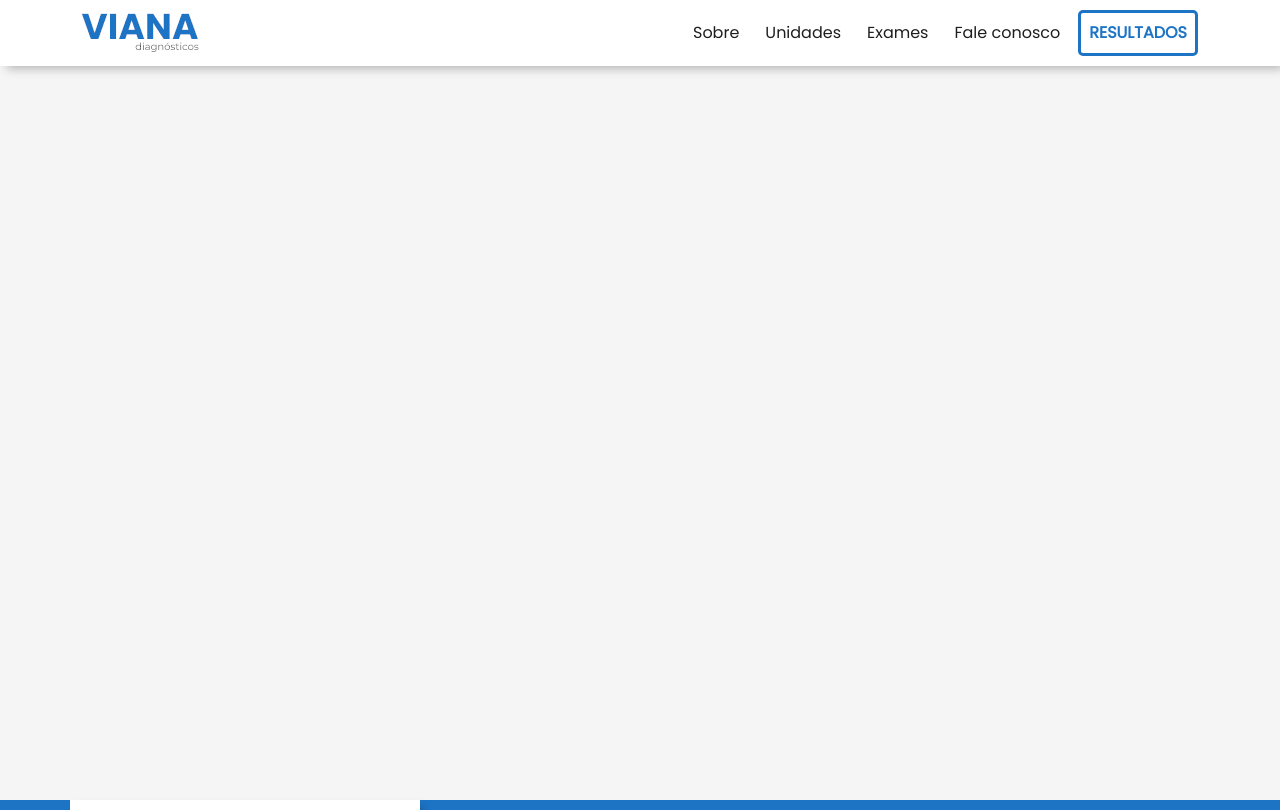
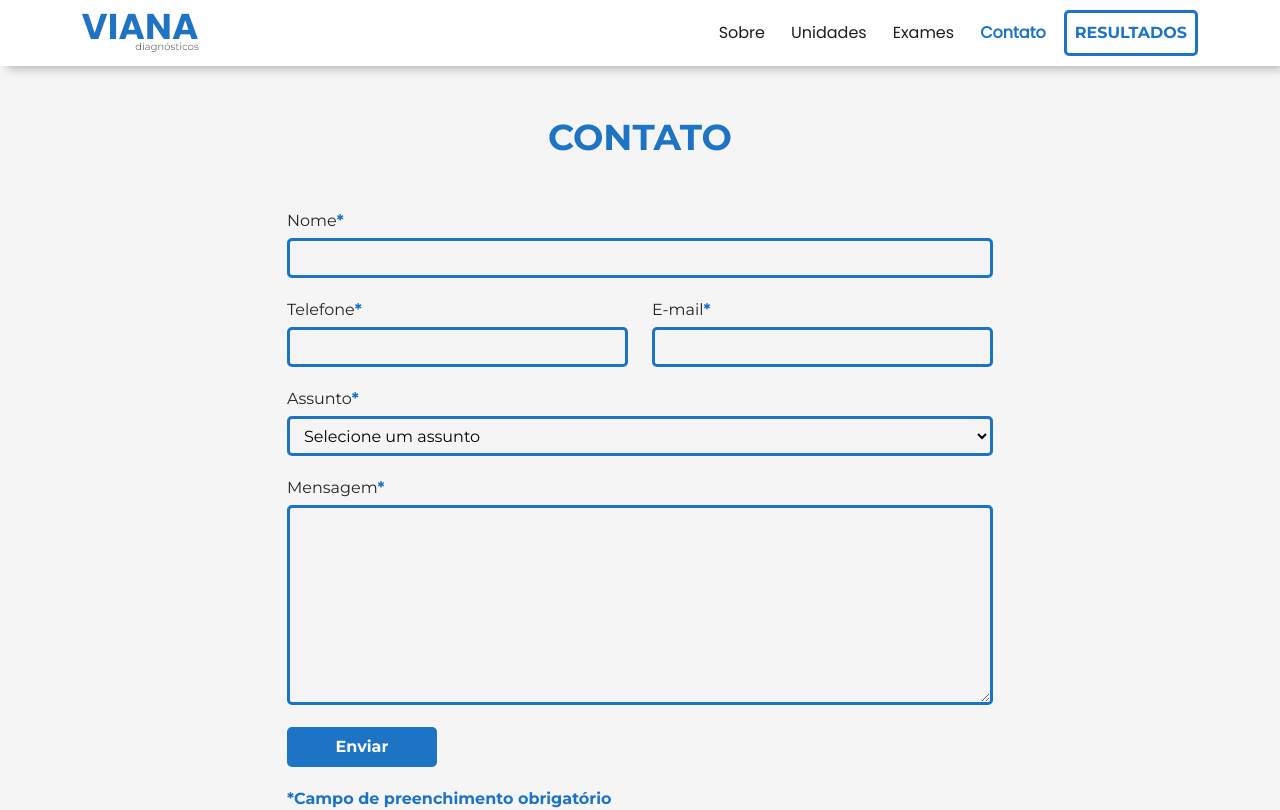
Before and after one commit to gabrielvianaz/viana-diagnosticos, a Vue app: page /contato in a window 1280 px wide. Shown: the top 810 px of the page. Built offline with nearby package versions, Linux system fonts and the light colour scheme.

Commit message:
implementada pagina contato

```diff
--- /dev/null
+++ b/src/components/Contato/ContatoForm.vue
@@ -0,0 +1,107 @@
+<template>
+  <form>
+    <div class="container">
+      <div class="row">
+        <div class="col-md">
+          <label for="nome">Nome<b>*</b></label>
+          <input type="text" name="nome" id="nome" />
+        </div>
+      </div>
+      <div class="row">
+        <div class="col-md-6">
+          <label for="telefone">Telefone<b>*</b></label>
+          <input type="tel" name="telefone" id="telefone" />
+        </div>
+        <div class="col-md-6">
+          <label for="email">E-mail<b>*</b></label>
+          <input type="email" name="email" id="email" />
+        </div>
+      </div>
+      <div class="row">
+        <div class="col-md">
+          <label for="assunto">Assunto<b>*</b></label>
+          <select name="assunto" id="assunto">
+            <option disabled selected>Selecione um assunto</option>
+            <option>Orçamento</option>
+            <option>Dúvida</option>
+            <option>Reclamação</option>
+            <option>Sugestão</option>
+          </select>
+        </div>
+      </div>
+      <div class="row">
+        <div class="col-md">
+          <label for="mensagem">Mensagem<b>*</b></label>
+          <textarea name="mensage" id="mensagem"></textarea>
+        </div>
+      </div>
+      <div class="row">
+        <div class="col-md">
+          <button>Enviar</button>
+        </div>
+      </div>
+      <p><b>*Campo de preenchimento obrigatório</b></p>
+    </div>
+  </form>
+</template>
+
+<script>
+export default {
+  name: 'ContatoForm',
+};
+</script>
+
+<style scoped>
+form {
+  margin: 0 auto;
+}
+
+label {
+  display: block;
+  margin-bottom: 5px;
+}
+
+b {
+  color: #1d74c5;
+}
+
+input,
+select,
+textarea {
+  width: 100%;
+  height: 40px;
+  margin-bottom: 20px;
+  border: 3px solid #1d74c5;
+  border-radius: 5px;
+  background: transparent;
+  padding-left: 10px;
+}
+
+input:focus,
+select:focus,
+textarea:focus {
+  outline: none;
+}
+
+textarea {
+  height: 200px;
+  margin-bottom: 15px;
+}
+
+button {
+  width: 150px;
+  height: 40px;
+  background: #1d74c5;
+  color: white;
+  font-weight: bold;
+  border: none;
+  border-radius: 5px;
+  margin-bottom: 20px;
+}
+
+@media screen and (min-width: 768px) {
+  form {
+    width: 730px;
+  }
+}
+</style>
--- a/src/components/Exames/ListaExames.vue
+++ b/src/components/Exames/ListaExames.vue
@@ -51,7 +51,7 @@
         aria-labelledby="modalExamesLabel"
         aria-hidden="true"
       >
-        <div class="modal-dialog">
+        <div class="modal-dialog modal-dialog-centered">
           <div class="modal-content">
             <div class="modal-header">
               <h5 class="modal-title" id="modalExamesLabel">
@@ -229,7 +229,9 @@ export default {
 .exames-exame p {
   text-transform: uppercase;
   align-self: center;
+  margin: 0;
   padding-left: 10px;
+  cursor: pointer;
 }
 
 .exames-exame p:hover {
@@ -286,7 +288,20 @@ export default {
 
 /* Responsivo */
 
-@media only screen and (max-width: 767px) {
+@media only screen and (max-width: 479px) {
+  .exames-exame {
+    padding: 10px;
+    display: grid;
+    grid-template-columns: 1fr;
+  }
+
+  .exames-exame p {
+    font-size: 0.875rem;
+    margin: 0;
+  }
+}
+
+@media only screen and (min-width: 480px) and (max-width: 767px) {
   .exames-exame {
     padding: 10px;
     display: grid;
@@ -294,7 +309,7 @@ export default {
   }
 
   .exames-exame p {
-    font-size: 0.75rem;
+    font-size: 0.875rem;
     margin: 0;
   }
 }
--- a/src/components/Home/InfoCards.vue
+++ b/src/components/Home/InfoCards.vue
@@ -9,7 +9,9 @@
               <h5>Realizar Orçamento</h5>
             </div>
             <p>Entre em contato conosco para realizar o seu orçamento</p>
-            <button class="btn">Orçamento</button>
+            <button class="btn" @click="$router.push('contato')">
+              Orçamento
+            </button>
           </div>
           <div class="col-lg info-card">
             <div class="card-titulo">
--- a/src/components/MenuNav.vue
+++ b/src/components/MenuNav.vue
@@ -22,10 +22,8 @@
           <router-link class="nav-link" to="/sobre">Sobre</router-link>
           <router-link class="nav-link" to="/unidades">Unidades</router-link>
           <router-link class="nav-link" to="/exames">Exames</router-link>
-          <router-link class="nav-link" to="/faleconosco"
-            >Fale conosco</router-link
-          >
-          <a href="#" class="nav-link resultados">Resultados</a>
+          <router-link class="nav-link" to="/contato">Contato</router-link>
+          <button class="nav-link resultados">Resultados</button>
         </div>
       </div>
     </div>
--- /dev/null
+++ b/src/components/ModalResultados.vue
@@ -0,0 +1,42 @@
+<template>
+  <div
+    class="modal fade"
+    id="exampleModal"
+    tabindex="-1"
+    aria-labelledby="exampleModalLabel"
+    aria-hidden="true"
+  >
+    <div class="modal-dialog">
+      <div class="modal-content">
+        <div class="modal-header">
+          <h5 class="modal-title" id="exampleModalLabel">Modal title</h5>
+          <button
+            type="button"
+            class="btn-close"
+            data-bs-dismiss="modal"
+            aria-label="Close"
+          ></button>
+        </div>
+        <div class="modal-body">...</div>
+        <div class="modal-footer">
+          <button
+            type="button"
+            class="btn btn-secondary"
+            data-bs-dismiss="modal"
+          >
+            Close
+          </button>
+          <button type="button" class="btn btn-primary">Save changes</button>
+        </div>
+      </div>
+    </div>
+  </div>
+</template>
+
+<script>
+export default {
+  name: 'ModalResultados',
+};
+</script>
+
+<style></style>
--- a/src/components/Unidades/NossasUnidades.vue
+++ b/src/components/Unidades/NossasUnidades.vue
@@ -1,6 +1,4 @@
 <template>
-  <div>
-    <h1 class="titulo text-center">Nossas Unidades</h1>
   <div v-if="!loading" class="container-fluid unidades">
     <div class="container">
       <span @click="voltarSlide" class="slide-control">&#60;</span>
@@ -55,7 +53,6 @@
   <div v-else class="container">
     <div class="spinner-border azul" role="status">
       <span class="visually-hidden">Loading...</span>
-      </div>
     </div>
   </div>
 </template>
--- a/src/router/index.js
+++ b/src/router/index.js
@@ -4,6 +4,7 @@ import HomeView from '../views/HomeView.vue';
 import SobreView from '../views/SobreView.vue';
 import UnidadesView from '../views/UnidadesView.vue';
 import ExamesView from '../views/ExamesView.vue';
+import ContatoView from '../views/ContatoView.vue';
 import NossaHistoria from '../components/Sobre/NossaHistoria.vue';
 import MissaoVisao from '../components/Sobre/MissaoVisao.vue';
 import CorpoClinico from '../components/Sobre/CorpoClinico.vue';
@@ -54,6 +55,11 @@ const routes = [
     name: 'exames',
     component: ExamesView,
   },
+  {
+    path: '/contato',
+    name: 'contato',
+    component: ContatoView,
+  },
 ];
 
 const router = new VueRouter({
--- /dev/null
+++ b/src/views/ContatoView.vue
@@ -0,0 +1,16 @@
+<template>
+  <section class="contato">
+    <h1 class="titulo text-center">Contato</h1>
+    <ContatoForm></ContatoForm>
+  </section>
+</template>
+
+<script>
+import ContatoForm from '@/components/Contato/ContatoForm.vue';
+export default {
+  name: 'ContatoView',
+  components: { ContatoForm },
+};
+</script>
+
+<style></style>
--- a/src/views/UnidadesView.vue
+++ b/src/views/UnidadesView.vue
@@ -1,5 +1,6 @@
 <template>
   <section class="unidades">
+    <h1 class="titulo text-center">Nossas Unidades</h1>
     <NossasUnidades></NossasUnidades>
   </section>
 </template>
```
Lines whose indentation alone changed are shown as unchanged.
